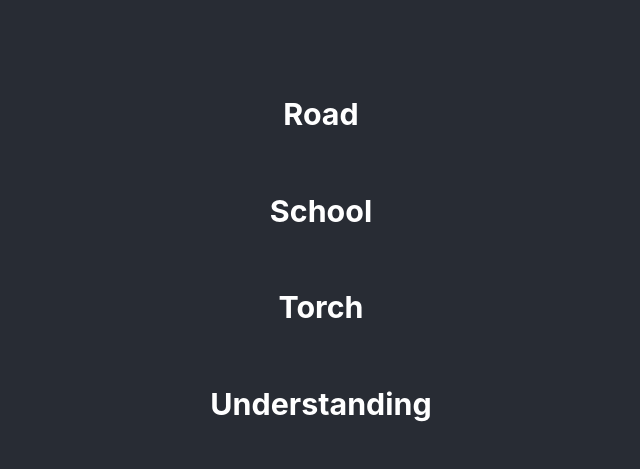
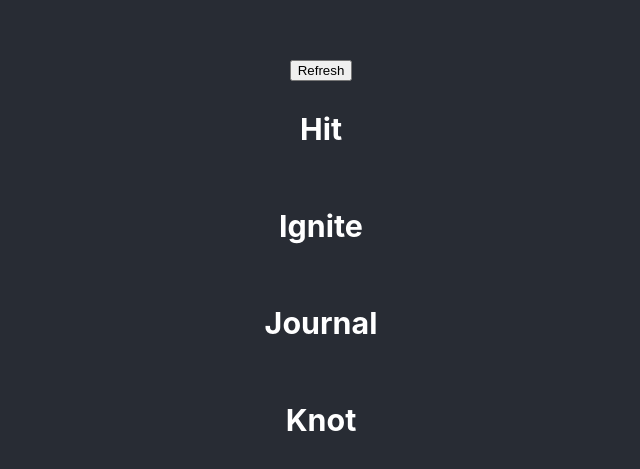
Before and after one commit to firstdivision/random-word-generator, a React (Create React App) app: page / in a window 1280 px wide. Shown: the part 141-610 px from the top of the page, without its empty margins (319-959 px from the left). Built offline with nearby package versions, Linux system fonts and the light colour scheme.

Commit message:
refresh button

```diff
--- a/src/App.js
+++ b/src/App.js
@@ -4,9 +4,8 @@ import './App.css';
 import randomWord from './random-word-by-letter'
 
 
-function App() {
-
-
+function makeWords()
+{
 
   var letters =
   ['a', 'b', 'c', 'd', 'e', 'f', 'g', 'h', 'i', 'j',
@@ -19,18 +18,35 @@ function App() {
 
   for (let index = 0; index < 4; index++) {
     let letterIndex = startIx + index;
-    console.log("getting letter index: " + letterIndex);
     var nextWord = randomWord(letters[letterIndex]);
-    console.log("Found next word: " + nextWord);
     words.push(nextWord);
   }
 
-  const listItems = words.map((w) =>    <h3 key={w}>{w}</h3>  );
+  console.log("words is", words);
+  return words.map((w) =>    <h3 key={w}>{w}</h3>  );
+
+}
+
+function refresh(){
+  console.log("refreshing");
+  words = makeWords();
+}
+
+let words;
+
+function App() {
+
+  refresh();
 
   return (
     <div className="App">
       <header className="App-header">
-        { listItems }
+        <div>
+        <button onClick={refresh}>
+          Refresh
+        </button>
+        </div>
+          { words }
       </header>
     </div>
   );
```
